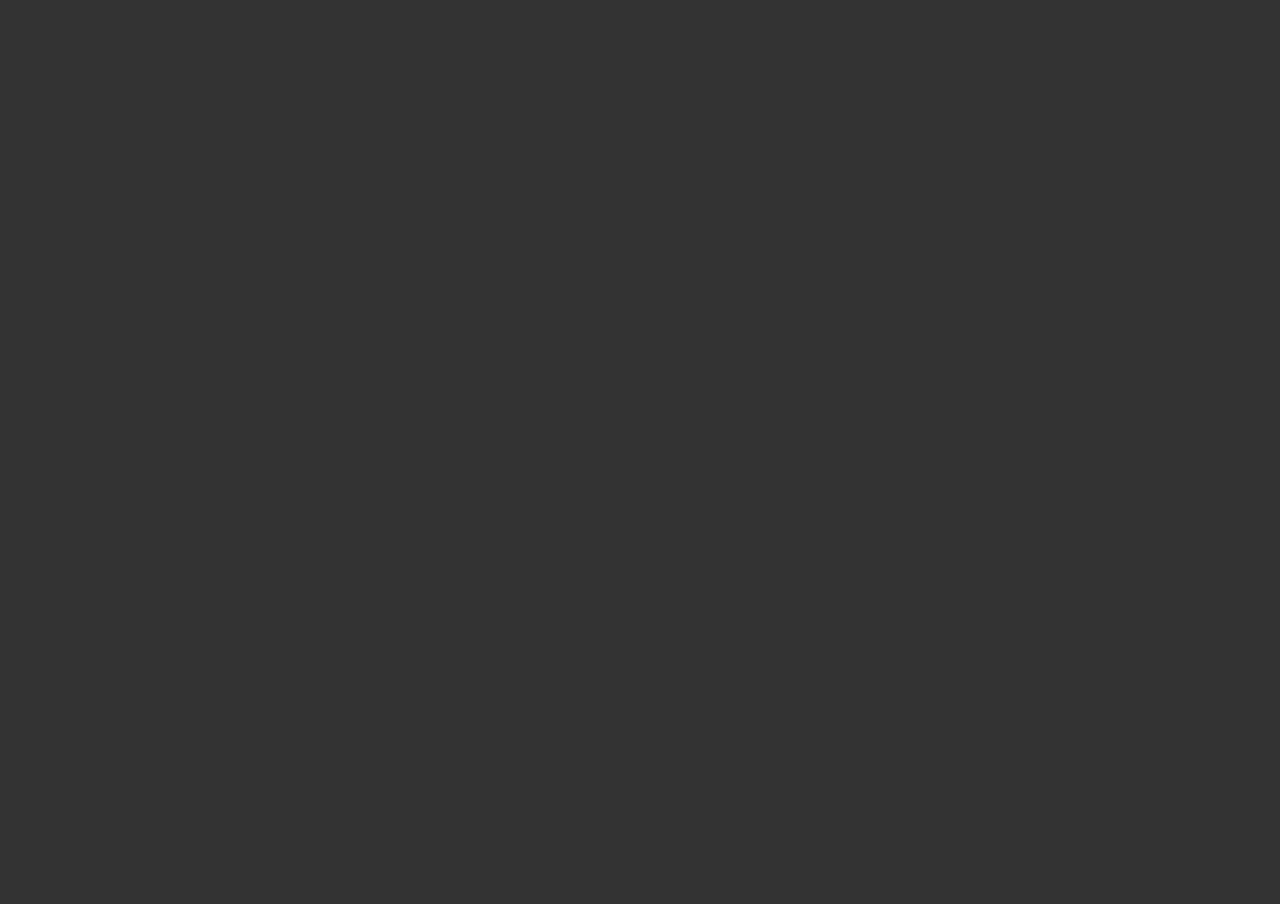
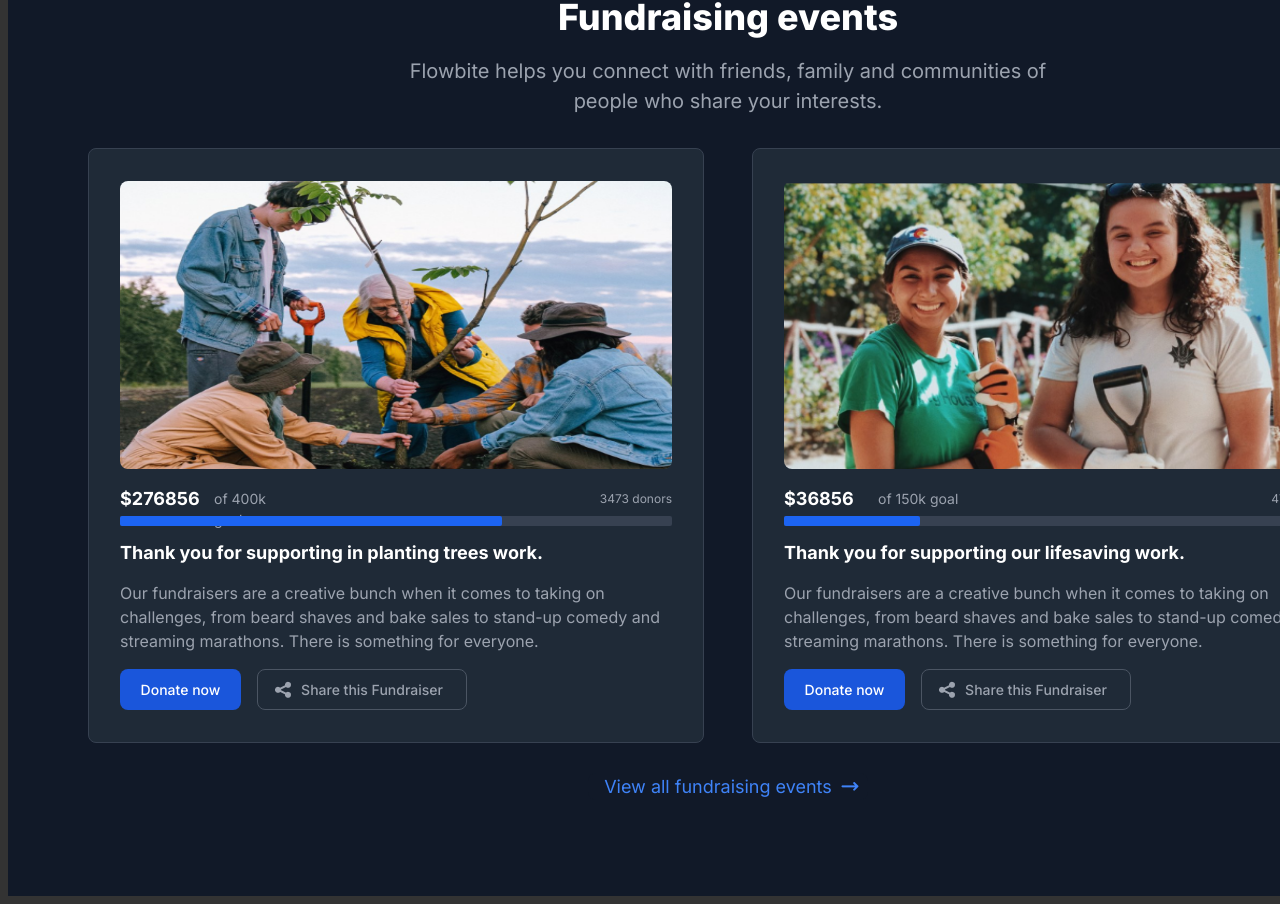
Before and after one commit to DEVSTOCK-PL/4ED_styles_homework, a React (Vite) app: page / in a window 1280 px wide. Shown: the part 3430-4334 px from the top of the page. Before the commit the page ends 3337 px from the top, so only its background shows below. Built offline with nearby package versions, Linux system fonts and the light colour scheme.

Commit message:
add CtaTwo and ProgressBar

```diff
--- a/src/App.jsx
+++ b/src/App.jsx
@@ -3,6 +3,7 @@ import Hero from './hero/Hero'
 import SocialProof from './socialProof/SocialProof'
 import CtaOne from './ctaOne/CtaOne'
 import CustomerLogos from './customerLogos/CustomerLogos'
+import CtaTwo from './ctaTwo/CtaTwo'
 
 import styles from './App.module.css'
 
@@ -14,6 +15,7 @@ function App() {
       <SocialProof />
       <CtaOne />
       <CustomerLogos />
+      <CtaTwo />
     </div>
   );
 }
--- /dev/null
+++ b/src/ctaTwo/CtaTwo.jsx
@@ -0,0 +1,186 @@
+import styled from 'styled-components'
+
+import ProgressBar from '../ctaTwo/ProgressBar'
+import Button from '../reusableComponents/Button'
+import Title from '../reusableComponents/Title'
+import TextSupporting from '../reusableComponents/TextSupporting'
+
+import arrowRightBlue from '../assets/arrowRightBlue.png'
+import image1 from '../assets/foto/mockup2.png'
+import image2 from '../assets/foto/mockup5.png'
+import share from '../assets/share.png'
+
+const Container = styled.div`
+	background-color: #111928;
+	width: 1440px;
+	height: 997px;
+	display: flex;
+	justify-content: center;
+	align-items: center;
+`
+const Content = styled.div`
+	width: 1280px;
+	height: 805px;
+	gap: 32px;
+	display: flex;
+	justify-content: space-between;
+	align-items: center;
+	flex-direction: column;
+`
+const Heading = styled.div`
+	width: 676px;
+	height: 121px;
+	gap: 16px;
+	display: flex;
+	flex-direction: column;
+	align-items: center;
+`
+const Cards = styled.div`
+	width: 1280px;
+	height: 593px;
+	gap: 48px;
+	display: flex;
+	justify-content: space-between;
+`
+const Card = styled.div`
+	width: 616px;
+	height: 593px;
+	border-radius: 8px;
+	border: 1px solid #374151;
+	background-color: #1F2A37;
+	display: flex;
+	flex-direction: column;
+	align-items: center;
+	justify-content: center;
+	gap: 16px;
+
+`
+const ImgBox = styled.div`
+	width: 552px;
+	height: 288px;
+	border-radius: 8px;
+	overflow: hidden;
+`
+const Img = styled.img`
+	width: 110%;
+	height: 110%;
+	border-radius: 8px;
+	transform: translateX(-5%);
+`
+const ProgressBarContainer = styled.div`
+	width: 552px;
+	height: 41px;
+`
+const Buttons = styled.div`
+	width: 552px;
+	height: 41px;
+	gap: 16px;
+	display: flex;
+`
+
+const CtaTwo = () => {
+	return (
+		<Container>
+			<Content>
+				<Heading>
+					<Title
+						width="640px"
+						height="45px"
+						text="Fundraising events"
+						fontSize="36px"
+						textAlign="center"
+						lineHeight="45px"/>
+					<TextSupporting
+						text="Flowbite helps you connect with friends, family and communities of people who share your interests. "
+						textAlign="center"
+						width="640px"
+						height="60px"/>
+				</Heading>
+				<Cards>
+					<Card>
+						<ImgBox><Img src={image1} /></ImgBox>
+						<ProgressBarContainer>
+							<ProgressBar
+							donors="3473"
+							colected="276856"
+							goal="400000"/>
+						</ProgressBarContainer>
+						<Title
+							text="Thank you for supporting in planting trees work. "
+							fontWeight="700"
+							fontSize="18px"
+							lineHeight="22.5px"
+							width="552px"
+							height="23px"/>
+						<TextSupporting
+							text="Our fundraisers are a creative bunch when it comes to taking on challenges, from beard shaves and bake sales to stand-up comedy and streaming marathons. There is something for everyone."
+							fontSize="16px"
+							width="552px"
+							height="72px"
+							lineHeight="24px"/>
+						<Buttons>
+							<Button
+							description="Donate now"
+							width="121px"
+							lineHeight="21px"/>
+							<Button
+							description="Share this Fundraiser"
+							width="210px"
+							lineHeight="21px"
+							border="1px solid #4B5563"
+							backgroundColor="#1F2A37"
+							color="#9CA3AF"
+							iconLeft={share}/>
+						</Buttons>
+					</Card>
+					<Card>
+						<ImgBox><Img src={image2} /></ImgBox>
+						<ProgressBarContainer>
+							<ProgressBar
+							donors="473"
+							colected="36856"
+							goal="150000"/>
+						</ProgressBarContainer>
+						<Title
+							text="Thank you for supporting our lifesaving work."
+							fontWeight="700"
+							fontSize="18px"
+							lineHeight="22.5px"
+							width="552px"
+							height="23px"/>
+						<TextSupporting
+							text="Our fundraisers are a creative bunch when it comes to taking on challenges, from beard shaves and bake sales to stand-up comedy and streaming marathons. There is something for everyone."
+							fontSize="16px"
+							width="552px"
+							height="72px"
+							lineHeight="24px"/>
+						<Buttons>
+							<Button
+							description="Donate now"
+							width="121px"
+							lineHeight="21px"/>
+							<Button
+							description="Share this Fundraiser"
+							width="210px"
+							lineHeight="21px"
+							border="1px solid #4B5563"
+							backgroundColor="#1F2A37"
+							color="#9CA3AF"
+							iconLeft={share}/>
+						</Buttons>
+					</Card>
+				</Cards>
+				<Button
+					description="View all fundraising events"
+					backgroundColor='#111928'
+					width="280px"
+					height="27px"
+					color="#3F83F8"
+					iconRight={arrowRightBlue}
+					fontSize="18px"
+					fontWeight="400"/>
+			</Content>
+		</Container>
+	);
+}
+export default CtaTwo;
--- /dev/null
+++ b/src/ctaTwo/ProgressBar.jsx
@@ -0,0 +1,84 @@
+import styled from 'styled-components'
+
+const Container = styled.div`
+	width: 552px;
+	height: 41px;
+	display: flex;
+	flex-direction: column;
+	justify-content: space-between;
+`
+const Label = styled.div`
+	width: 552px;
+	height: 27px;
+	display: flex;
+	justify-content: space-between;
+	align-items: space-between;
+	align-items: center;
+`
+const LeftItem = styled.div`
+	width: 178px;
+	height: 27px;
+	display: flex;
+	justify-content: space-between;
+	align-items: center;
+`
+const Sum = styled.div`
+	width: 86px;
+	height: 27px;
+	font-size: 18px;
+	color: #FFFFFF;
+	font-weight: 700;
+	line-height: 27px;
+	text-align: left;
+`
+const Goal = styled.div`
+	width: 84px;
+	height: 21px;
+	font-size: 14px;
+	line-height: 21px;
+	font-weight: 400;
+	color: #9CA3AF;
+	text-align: left;
+`
+const RightItem = styled.div`
+	width: 116px;
+	height: 18px;
+	color: #9CA3AF;
+	font-weight: 400;
+	line-height: 18px;
+	font-size: 12px;
+	text-align: right;
+`
+const BarComplite = styled.div`
+	width: 552px;
+	height: 10px;
+	border-radius: 2px;
+	background-color: #374151;
+`
+const BarProgress = styled.div`
+	width: ${props => props.progress}%;
+	height: 10px;
+	border-radius: 2px;
+	background-color: #1C64F2;
+`
+
+const ProgressBar = ( {colected, goal, donors} ) => {
+	let progress = (colected * 100 / goal);
+	let goalK = goal/1000;
+	return (
+		<Container>
+			<Label>
+				<LeftItem>
+					<Sum>${colected}</Sum>
+					<Goal>of {goalK}k goal</Goal>
+				</LeftItem>
+				<RightItem>{donors} donors</RightItem>
+			</Label>
+			<BarComplite>
+				<BarProgress progress={progress}></BarProgress>
+			</BarComplite>
+		</Container>
+	);
+
+}
+export default ProgressBar;
--- a/src/reusableComponents/Button.jsx
+++ b/src/reusableComponents/Button.jsx
@@ -6,12 +6,11 @@ const StyledButton = styled.button`
 	height: ${ (props) => props.height || '41px' };
 	color: ${ (props) => props.color || '#FFF' };
 	border: ${ (props) => props.border || 'none' };
-
+	font-weight: ${ (props) => props.fontWeight || '500' };
 	font-size: ${ (props) => props.fontSize || '14px' };
+	line-height: ${ (props) => props.lineHeight|| '24px' };
 	font-family: Inter;
 	border-radius: 8px;
-	line-height: 24px;
-	font-weight: 500;
 	display: flex;
 	align-items: center;
 	justify-content: center;
@@ -25,13 +24,15 @@ const IconRight = styled.img`
 `
 
 // eslint-disable-next-line
-const Button = ( { description, backgroundColor, width, height, color, iconLeft, iconRight, border, fontSize } ) => {
+const Button = ( { description, backgroundColor, width, height, color, iconLeft, iconRight, border, fontSize, fontWeight, lineHeight } ) => {
 	return (
 		<StyledButton
 			backgroundColor={backgroundColor}
 			width={width}
 			height={height}
 			fontSize={fontSize}
+			fontWeight={fontWeight}
+			lineHeight={lineHeight}
 			color={color}
 			border={border}>
 				<IconLeft src={iconLeft}/> {description} <IconRight src={iconRight}/>
```
